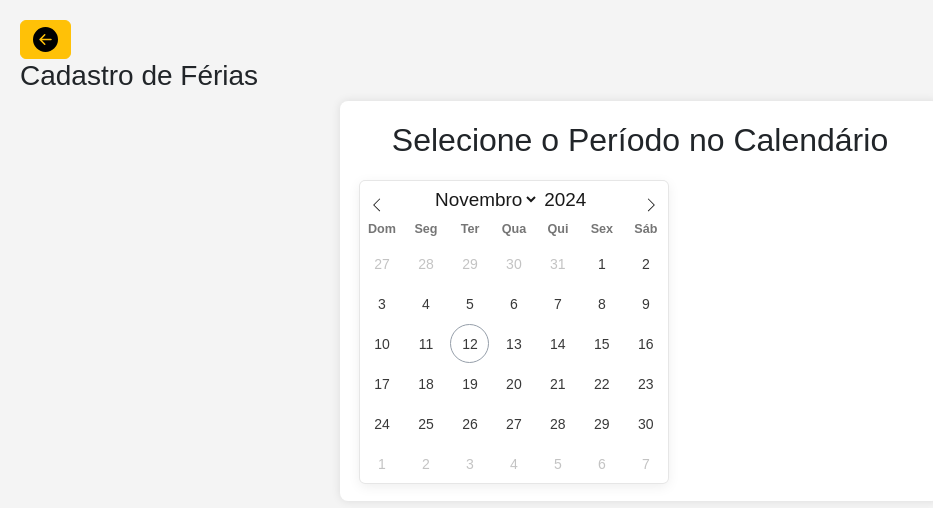
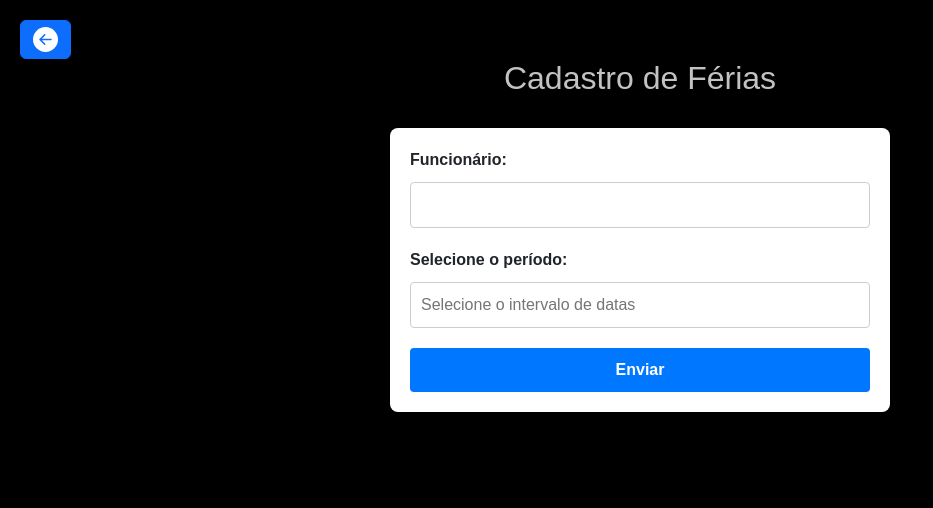
Before and after one commit to ErickLaufer/ProjectIOPoint, an Electron app: page assets/calendario/calendarNew.html in a window 1280 px wide. Shown: the whole page, without its empty margins (0-933 px from the left). Drawn offline with nearby package versions, Linux system fonts and the light colour scheme.

Commit message:
Ajustado cores

```diff
--- a/assets/calendario/calendar.html
+++ b/assets/calendario/calendar.html
@@ -6,70 +6,33 @@
   <meta name="viewport" content="width=device-width, initial-scale=1.0" />
   <link href="https://cdn.jsdelivr.net/npm/bootstrap@5.3.0/dist/css/bootstrap.min.css" rel="stylesheet">
   <link href="https://cdn.jsdelivr.net/npm/bootstrap-icons@1.10.5/font/bootstrap-icons.min.css" rel="stylesheet">
-  <link href="../styles/styleCalendar.css" rel="stylesheet">
-  <link href="../styles/darkMode.css" rel="stylesheet">
   <title>FLOP - Calendário</title>
 </head>
+<style>
+  body {
+    background-color: black;
+  }
+</style>
 <body>
 
-  <div class="container my-3">
-    <div class="d-flex justify-content-between align-items-center">
-      <!-- Toggle for Dark Mode -->
-      <div class="toggle">
-        <input id="switch" type="checkbox" name="theme">
-        <label for="switch">Toggle</label>
-      </div>
+  <div class="container-header">
 
       <!-- Back Button -->
-      <a href="../../index.html" class="btn btn-warning" id="btn-return">
+      <a href="../../index.html" class="btn btn-primary" id="btn-return">
         <svg xmlns="http://www.w3.org/2000/svg" width="25" height="25" fill="currentColor" class="bi bi-arrow-left-circle-fill" viewBox="0 0 16 16">
           <path d="M8 0a8 8 0 1 0 0 16A8 8 0 0 0 8 0m3.5 7.5a.5.5 0 0 1 0 1H5.707l2.147 2.146a.5.5 0 0 1-.708.708l-3-3a.5.5 0 0 1 0-.708l3-3a.5.5 0 1 1 .708.708L5.707 7.5z"/>
         </svg>
       </a>
     </div>
 
-    <!-- Calendar Header -->
-    <div id="header" class="d-flex justify-content-between align-items-center my-3">
-      <div id="monthDisplay" class="fw-bold fs-5">Mês</div>
-      <div>
-        <button id="backButton" class="btn btn-secondary me-1">Voltar</button>
-        <button id="nextButton" class="btn btn-secondary">Próximo</button>
-      </div>
-    </div>
+      <!-- Cadastra Férias -->
+      <a href="cadastro.html" class="btn btn-primary" id="btn-primary">
+        <svg xmlns="http://www.w3.org/2000/svg" width="25" height="25" fill="currentColor" class="bi bi-plus-circle" viewBox="0 0 16 16">
+            <path d="M8 15A7 7 0 1 1 8 1a7 7 0 0 1 0 14m0 1A8 8 0 1 0 8 0a8 8 0 0 0 0 16"/>
+            <path d="M8 4a.5.5 0 0 1 .5.5v3h3a.5.5 0 0 1 0 1h-3v3a.5.5 0 0 1-1 0v-3h-3a.5.5 0 0 1 0-1h3v-3A.5.5 0 0 1 8 4"/>
+        </svg>
+        Cadastrar
+     </a>
 
-    <!-- Weekdays Row -->
-    <div id="weekdays" class="row text-center fw-bold">
-      <div class="col">Domingo</div>
-      <div class="col">Segunda-feira</div>
-      <div class="col">Terça-feira</div>
-      <div class="col">Quarta-feira</div>
-      <div class="col">Quinta-feira</div>
-      <div class="col">Sexta-feira</div>
-      <div class="col">Sábado</div>
-    </div>
-
-    <!-- Calendar Grid -->
-    <div id="calendar" class="row border mt-3"></div>
-
-    <!-- New Event Modal -->
-    <div id="newEventModal" class="d-none">
-      <h2>New Event</h2>
-      <input id="eventTitleInput" placeholder="Event Title" class="form-control my-2"/>
-      <button id="saveButton" class="btn btn-primary me-1">Salvar</button>
-      <button id="cancelButton" class="btn btn-secondary">Cancelar</button>
-    </div>
-
-    <!-- Delete Event Modal -->
-    <div id="deleteEventModal" class="d-none">
-      <h2>Evento</h2>
-      <div id="eventText" class="my-2"></div>
-      <button id="deleteButton" class="btn btn-danger me-1">Deletar</button>
-      <button id="closeButton" class="btn btn-secondary">Fechar</button>
-    </div>
-    <div id="modalBackDrop" class="d-none"></div>
-  </div>
-
-  <script src="./js/darkMode.js"></script>
-  <script src="./js/main.js"></script>
 </body>
 </html>
--- a/assets/calendario/calendarNew.html
+++ b/assets/calendario/calendarNew.html
@@ -7,57 +7,89 @@
     <link href="https://cdn.jsdelivr.net/npm/bootstrap@5.3.0/dist/css/bootstrap.min.css" rel="stylesheet">
     <link href="https://cdn.jsdelivr.net/npm/bootstrap-icons@1.10.5/font/bootstrap-icons.min.css" rel="stylesheet">
     <link rel="stylesheet" href="https://cdn.jsdelivr.net/npm/flatpickr/dist/flatpickr.min.css">
+    <script src="https://cdn.jsdelivr.net/npm/flatpickr/dist/l10n/pt.js"></script>
     <style>
         body {
             font-family: Arial, sans-serif;
             margin: 0;
             padding: 20px;
-            background-color: #f4f4f4;
+            background-color: black;
+        }
+        h2 {
+            text-align: center;
+            color: rgba(255, 255, 255, 0.76);
+            margin-bottom: 30px;
 }
         .container {
-            max-width: 600px;
+            max-width: 500px;
             margin: 0 auto;
             background-color: white;
             padding: 20px;
             border-radius: 8px;
             box-shadow: 0 0 10px rgba(0, 0, 0, 0.1);
         }
-        h2 {
-            text-align: center;
+        label {
+            display: block;
+            margin-bottom: 10px;
+            font-weight: bold;
         }
-        #calendario {
-            display: block;
-            margin-top: 20px;
+        input[type="text"] {
+            width: 100%;
+            padding: 10px;
+            margin-bottom: 20px;
+            border: 1px solid #ccc;
+            border-radius: 4px;
         }
-    </style>
+        button {
+            width: 100%;
+            padding: 10px;
+            background-color: #0077ff;
+            color: white;
+            font-weight: bold;
+            border: none;
+            border-radius: 4px;
+            cursor: pointer;
+        }
+        button:hover {
+            background-color: #4fa1ff;
+        }
+</Style>
 </head>
 <body>
 
     <div class="container-header">
         <!-- Back Button -->
-        <a href="../../index.html" class="btn btn-warning" id="btn-return">
+        <a href="../../index.html" class="btn btn-primary" id="btn-return">
           <svg xmlns="http://www.w3.org/2000/svg" width="25" height="25" fill="currentColor" class="bi bi-arrow-left-circle-fill" viewBox="0 0 16 16">
             <path d="M8 0a8 8 0 1 0 0 16A8 8 0 0 0 8 0m3.5 7.5a.5.5 0 0 1 0 1H5.707l2.147 2.146a.5.5 0 0 1-.708.708l-3-3a.5.5 0 0 1 0-.708l3-3a.5.5 0 1 1 .708.708L5.707 7.5z"/>
           </svg>
         </a>
-        <h3>Cadastro de Férias</h3>
     </div>
 
+    <h2>Cadastro de Férias</h2>
+
     <div class="container">
-        <h2>Selecione o Período no Calendário</h2>
-        <!-- Calendário que exibirá o range -->
-        <div id="calendario"></div>
+        <form id="cadastro-form">
+            <label for="nome">Funcionário:</label>
+            <input type="text" id="nome" name="nome" required>
+
+            <label for="range-data">Selecione o período:</label>
+            <input type="text" id="range-data" name="range-data" placeholder="Selecione o intervalo de datas" required>
+
+            <button type="submit">Enviar</button>
+        </form>
     </div>
 
     <!-- Flatpickr JS -->
     <script src="https://cdn.jsdelivr.net/npm/flatpickr"></script>
 
+    <!-- Script para inicializar o Flatpickr -->
     <script>
-        // Inicializar o Flatpickr diretamente no div do calendário para exibir embutido
-        flatpickr("#calendario", {
-            mode: "range", // Permitir a seleção de intervalo
-            inline: true,  // Exibe o calendário embutido na página
-            dateFormat: "d/m/Y", // Formato de data
+        document.addEventListener('DOMContentLoaded', function() {
+            // Inicializa o Flatpickr com o modo range de datas
+            flatpickr("#range-data", {
+                mode: "range",
+                dateFormat: "d/m/Y",
                 locale: {
                     firstDayOfWeek: 0, // Começa no domingo
                     weekdays: {
@@ -69,12 +101,8 @@
                             longhand: ['Janeiro', 'Fevereiro', 'Março', 'Abril', 'Maio', 'Junho', 'Julho', 'Agosto', 'Setembro', 'Outubro', 'Novembro', 'Dezembro'],
                     }
                 },
-            onChange: function(selectedDates) {
-                // Ação após selecionar um range de datas
-                console.log("Datas selecionadas: ", selectedDates.map(date => date.toLocaleDateString('pt-BR')).join(' até '));
-            }
+            });
         });
     </script>
-
     </body>
     </html>
--- a/assets/styles/cadastroFuncionario.css
+++ b/assets/styles/cadastroFuncionario.css
@@ -35,13 +35,13 @@ input[type="text"], input[type="number"], input[type="date"] {
 button {
     width: 100%;
     padding: 10px;
-    background-color: #ffc222;
-    color: black;
+    background-color:  #0077ff;;
+    color: white;
     font-weight: bold;
     border: none;
     border-radius: 4px;
     cursor: pointer;
 }
 button:hover {
-    background-color: #fad16b;
+    background-color: #4fa1ff;
 }
```
Also changed, not shown: assets/funcionario/cadastro.html (+1 -1 lines), assets/funcionario/funcionario.html (+2 -2 lines), assets/relatório/relatorio.html (+1 -1 lines). Lines whose indentation alone changed are shown as unchanged.
